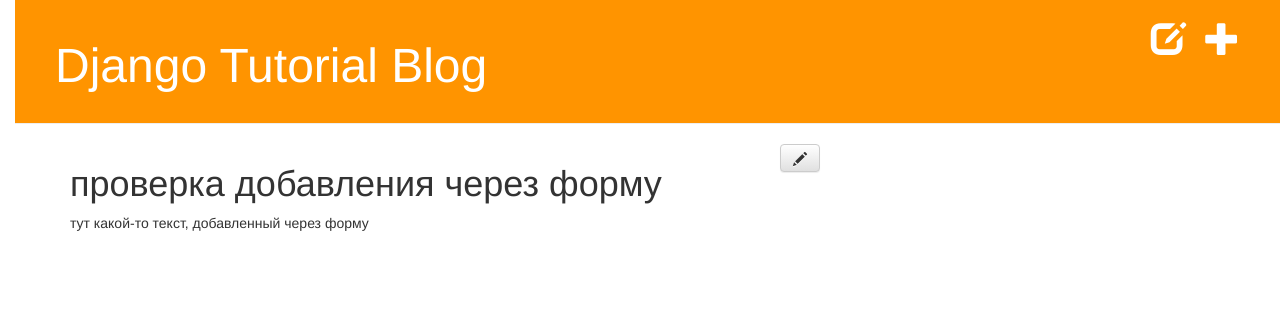
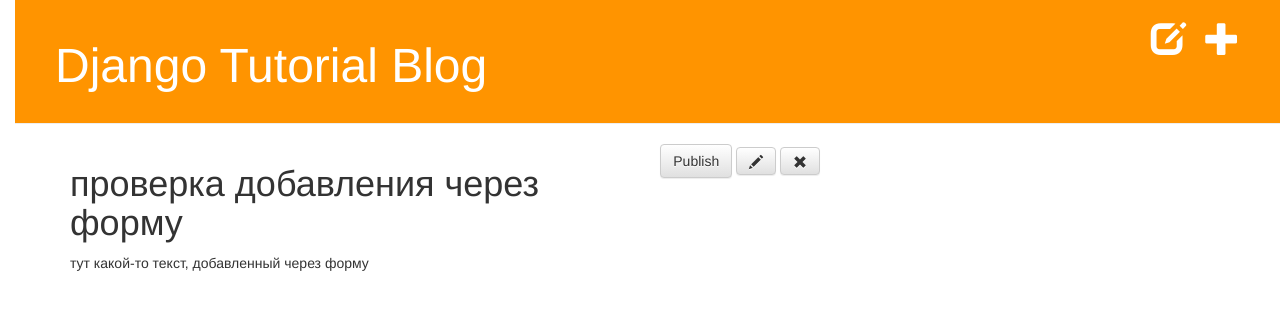
Before and after one commit to dimagafurov/djangoblog, a Django app: page /post/6/ in a window 1280 px wide. Shown: the top 310 px of the page. Run offline with Django 3.2, Linux system fonts and the light colour scheme; data comes from the database, SQL or seed files in the repository; both versions use the stored data as it was after the commit; some libraries are stand-ins or nearby versions.

Commit message:
commit for Heroku

```diff
--- a/blog/forms.py
+++ b/blog/forms.py
@@ -1,6 +1,7 @@
 __author__ = 'dima'
 
 from django import forms
+from django.forms import DateTimeField
 from .models import Post
 
 
@@ -8,4 +9,4 @@ class PostForm(forms.ModelForm):
 
     class Meta:
         model = Post
-        fields = ('title', 'text',)
+        fields = ('title', 'text', 'published_date')
--- a/blog/models.py
+++ b/blog/models.py
@@ -8,10 +8,8 @@ class Post(models.Model):
     author = models.ForeignKey('auth.User')
     title = models.CharField(max_length=200)
     text = models.TextField()
-    created_date = models.DateTimeField(
-            default=timezone.now)
-    published_date = models.DateTimeField(
-            blank=True, null=True)
+    created_date = models.DateTimeField(default=timezone.now)
+    published_date = models.DateTimeField(blank=True, null=True)
 
     def publish(self):
         self.published_date = timezone.now()
--- a/blog/templates/blog/base.html
+++ b/blog/templates/blog/base.html
@@ -10,7 +10,7 @@
     <body>
         <div class="page-header">
             <a href="{% url "blog.views.post_new" %}" class="top-menu"><span class="glyphicon glyphicon-plus"></span></a>
-            <a href="{% url "blog.views.post_drafts_list" %}" class="top-menu"><span class="glyphicon glyphicon-edit"></span></a>
+            <a href="{% url "blog.views.post_draft_list" %}" class="top-menu"><span class="glyphicon glyphicon-edit"></span></a>
             <h1><a href="/">Django Tutorial Blog</a></h1>
         </div>
         <div class="content container">
--- a/blog/templates/blog/post_detail.html
+++ b/blog/templates/blog/post_detail.html
@@ -4,8 +4,12 @@
     <div class="date">
     {% if post.published_date %}
         {{ post.published_date }}
+
+        {% else %}
+            <a class="btn btn-default" href="{% url 'blog.views.post_publish' pk=post.pk %}">Publish</a>
     {% endif %}
     <a class="btn btn-default" href="{% url "post_edit" pk=post.pk %}"><span class="glyphicon glyphicon-pencil"></span></a>
+    <a class="btn btn-default" href="{% url 'post_remove' pk=post.pk %}"><span class="glyphicon glyphicon-remove"></span></a>
     </div>
     <h1>{{ post.title }}</h1>
     <p>{{ post.text|linebreaks }}</p>
--- a/blog/urls.py
+++ b/blog/urls.py
@@ -11,4 +11,6 @@ urlpatterns = [
     url(r'^post/new/$', views.post_new, name='post_new'),
     url(r'^post/(?P<pk>[0-9]+)/edit/$', views.post_edit, name='post_edit'),
     url(r'^drafts/$', views.post_draft_list, name='post_draft_list'),
+    url(r'^post/(?P<pk>[0-9]+)/publish/$', views.post_publish, name='post_publish'),
+    url(r'^post/(?P<pk>[0-9]+)/remove/$', views.post_remove, name='post_remove'),
 ]
--- a/blog/views.py
+++ b/blog/views.py
@@ -1,4 +1,5 @@
 from django.shortcuts import render, get_object_or_404, redirect
+from django.db.models import Q
 from django.utils import timezone
 from .models import Post
 from .forms import PostForm
@@ -13,11 +14,28 @@ def post_list(request):
 
 
 def post_draft_list(request):
-    posts = Post.objects.filter(published_date__isnull=True).order_by('published_date')
+    # User.objects.filter(Q(income__gte=5000) | Q(income__isnull=True))
+    posts = Post.objects.filter(Q(published_date__gt=timezone.now()) | Q(published_date__isnull=True))
+    ordered_posts = posts.order_by('published_date')
+
+    return render(request, 'blog/post_draft_list.html', {'posts': ordered_posts})
+
 
 def post_detail(request, pk):
     post = get_object_or_404(Post, pk=pk)
     return render(request, 'blog/post_detail.html', {'post': post})
+
+
+def post_publish(request, pk):
+    post = get_object_or_404(Post, pk=pk)
+    post.publish()
+    return redirect('blog.views.post_detail', pk=pk)
+
+
+def post_remove(request, pk):
+    post = get_object_or_404(Post, pk=pk)
+    post.delete()
+    return redirect('blog.views.post_list')
 
 
 @login_required
@@ -27,6 +45,7 @@ def post_new(request):
         if form.is_valid():
             post = form.save(commit=False)
             post.author = request.user
+
             post.save()
             return redirect('blog.views.post_detail', pk=post.pk)
     else:
--- a/mysite/wsgi.py
+++ b/mysite/wsgi.py
@@ -14,3 +14,6 @@ from django.core.wsgi import get_wsgi_application
 os.environ.setdefault("DJANGO_SETTINGS_MODULE", "mysite.settings")
 
 application = get_wsgi_application()
+
+from whitenoise.django import DjangoWhiteNoise
+application = DjangoWhiteNoise(application)
--- /dev/null
+++ b/runtime.txt
@@ -0,0 +1 @@
+python-3.4.2
```
Also changed, not shown: mysite/settings.py (+17 -0 lines), requirements.txt (added, +8 -0 lines), blog/migrations/0001_initial.py (added), db.sqlite3, 3 other files.
